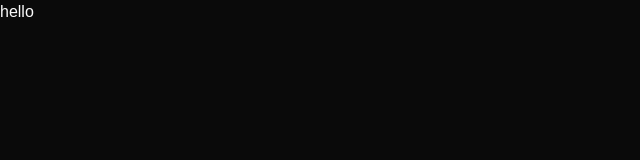
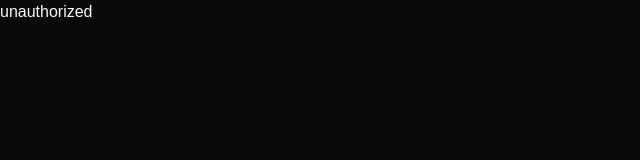
Before and after one commit to RedaRasmy/todolist, a Next.js app: page / in a window 1280 px wide. Shown: the top 160 px of the page, without its empty margins (0-640 px from the left). Built offline with nearby package versions, Linux system fonts and the light colour scheme.

Commit message:
at least the register/login are working :(

```diff
--- a/src/app/api/axios.ts
+++ b/src/app/api/axios.ts
@@ -1,6 +1,6 @@
 import axios from 'axios'
 
 export default axios.create({
-    baseURL:"https://todolistapi-x6us.onrender.com"
-    // baseURL: "http://localhost:3500"
+    // baseURL:"https://todolistapi-x6us.onrender.com"
+    baseURL: "http://localhost:3500"
 })
--- a/src/app/auth/components/Form.tsx
+++ b/src/app/auth/components/Form.tsx
@@ -35,8 +35,6 @@ export function Form({
     const error = errors.username ?
     errors.username.message
     :errors.password?.message
-
-    console.log(error)
 
     return (
         <div className="max-w-md w-full mx-auto rounded-none md:rounded-2xl p-4 md:p-8 shadow-input bg-white dark:bg-black">
--- /dev/null
+++ b/src/app/auth/hooks/useAuth.ts
@@ -0,0 +1,9 @@
+import AuthContext from "@/app/context/AuthProvider"
+import { useContext } from "react"
+
+
+const useAuth = () => {
+    return useContext(AuthContext)
+}
+
+export default useAuth
--- a/src/app/auth/login/page.tsx
+++ b/src/app/auth/login/page.tsx
@@ -1,20 +1,55 @@
-'use client'
-import React from "react";
+"use client";
 import ToRegister from "./ToRegister";
 import { Form, SubmitFunction } from "../components/Form";
+import getAuthErrorMessage from "../utils/getAuthErrorMessage";
+import axios from "@/app/api/axios";
+import useAuth from "../hooks/useAuth";
 
-export default function page() {
-    const handleSubmit: SubmitFunction = async (data,setError) => {
-        // use api
+type LoginRes = {
+    accessToken : string
+}
 
-    }
+export default function LoginPage() {
+    const { setAuth } = useAuth()
 
-    return <div className="w-full">
-        <ToRegister/>
-        <Form
-        title="Welcome Back"
-        buttonText="Sign in"
-        onSub={handleSubmit}
-        />
-    </div>;
+    const handleSubmit: SubmitFunction = async (data, setError) => {
+        try {
+            const res = await axios.post<LoginRes>("/auth/login", JSON.stringify(data), {
+                headers: {
+                    "Content-Type": "application/json",
+                },
+                withCredentials: true,
+
+            });
+            const accessToken = res.data.accessToken
+            // i need to store token
+            console.log("this is login response : ", res)
+            // token : res.data.accessToken
+            // typi zmr
+            // console.log("token : ", res.data?.accessToken)
+
+            setAuth({
+                username:data.username,
+                accessToken
+            })
+            return res;
+        } catch (err) {
+            const message = getAuthErrorMessage(err);
+            setError("username", {
+                message,
+            });
+            return err;
+        }
+    };
+
+    return (
+        <div className="w-full">
+            <ToRegister />
+            <Form
+                title="Welcome Back"
+                buttonText="Sign in"
+                onSub={handleSubmit}
+            />
+        </div>
+    );
 }
--- a/src/app/auth/register/page.tsx
+++ b/src/app/auth/register/page.tsx
@@ -6,9 +6,7 @@ import getAuthErrorMessage from "../utils/getAuthErrorMessage";
 
 export default function page() {
     const handleSubmit: SubmitFunction = async (data,setError) => {
-        // use api
         try {
-            console.log('fetching..')
             const res = await axios.post(
                 "/auth/register",
                 JSON.stringify(data),
--- /dev/null
+++ b/src/app/context/AuthProvider.tsx
@@ -0,0 +1,29 @@
+'use client'
+import { createContext, Dispatch, ReactNode, SetStateAction, useState } from "react";
+
+type Auth = {
+    username : string,
+    accessToken : string
+}
+
+type AuthContextType = {
+    auth: Auth | undefined,
+    setAuth: Dispatch<SetStateAction<Auth | undefined>>
+}
+
+const AuthContext = createContext<AuthContextType>({
+    auth: undefined ,
+    setAuth: () => {}
+});
+
+export const AuthProvider = ({ children }:{
+    children? : ReactNode
+}) => {
+    const [auth, setAuth] = useState<(Auth | undefined)>(undefined)
+
+    return <AuthContext.Provider value={{auth,setAuth}}>
+        {children}
+        </AuthContext.Provider>;
+};
+
+export default AuthContext
--- a/src/app/layout.tsx
+++ b/src/app/layout.tsx
@@ -1,6 +1,7 @@
 import type { Metadata } from "next";
 import { Geist, Geist_Mono } from "next/font/google";
 import "./globals.css";
+import { AuthProvider } from "./context/AuthProvider";
 
 const geistSans = Geist({
   variable: "--font-geist-sans",
@@ -27,7 +28,9 @@ export default function RootLayout({
       <body
         className={`dark ${geistSans.variable} ${geistMono.variable} antialiased`}
       >
-        {children}
+        <AuthProvider>
+          {children}
+        </AuthProvider>
       </body>
     </html>
   );
--- a/src/app/page.tsx
+++ b/src/app/page.tsx
@@ -1,3 +1,17 @@
+'use client'
+import useAuth from "./auth/hooks/useAuth";
+
 export default function Home() {
-    return <> hello </>;
+    const {auth} = useAuth()
+
+    console.log(auth)
+    return (
+        <div>
+            {
+                auth ?
+                <p>{auth.username}</p>
+                : "unauthorized"
+            }
+        </div>
+    )
 }
```
